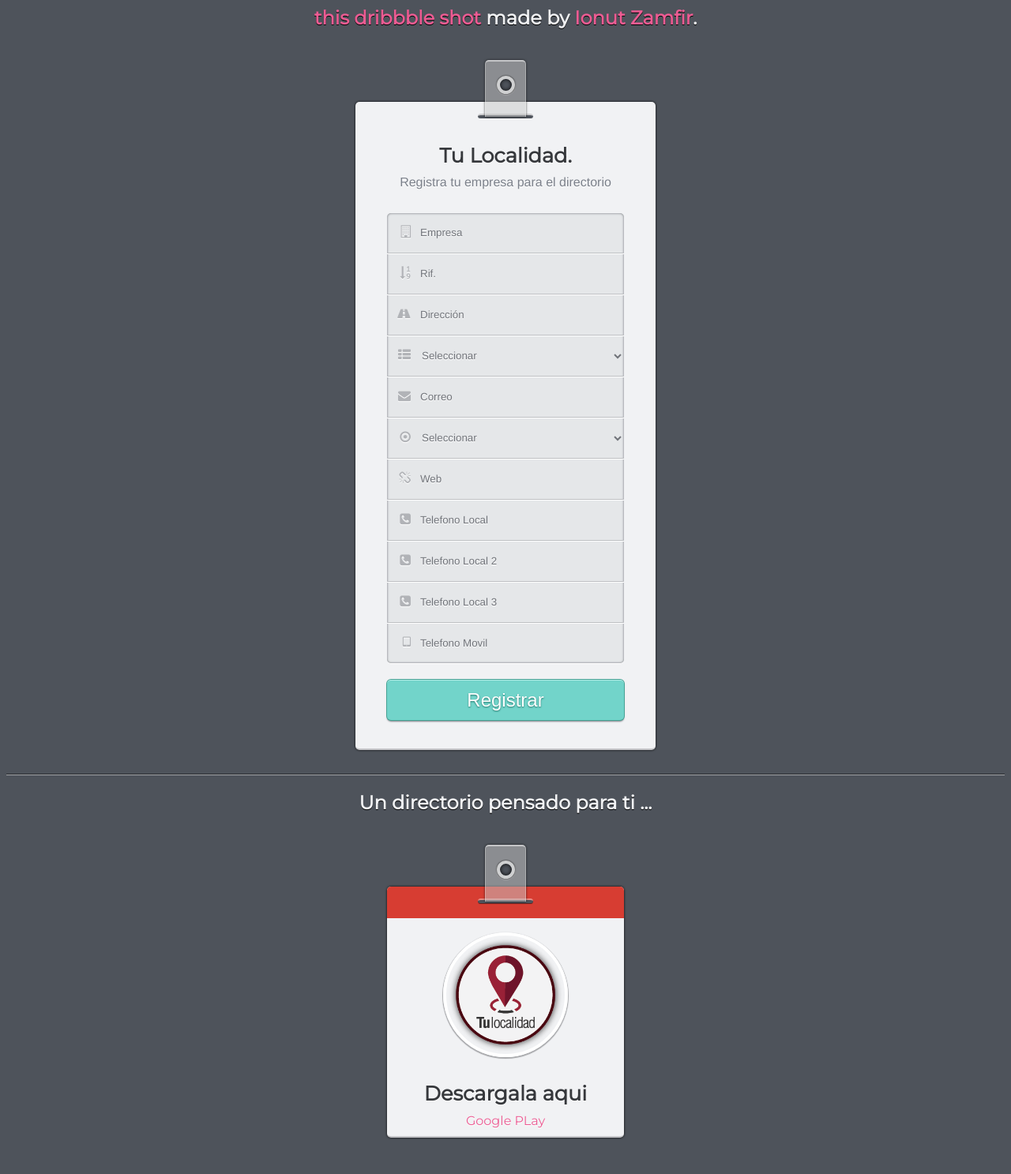
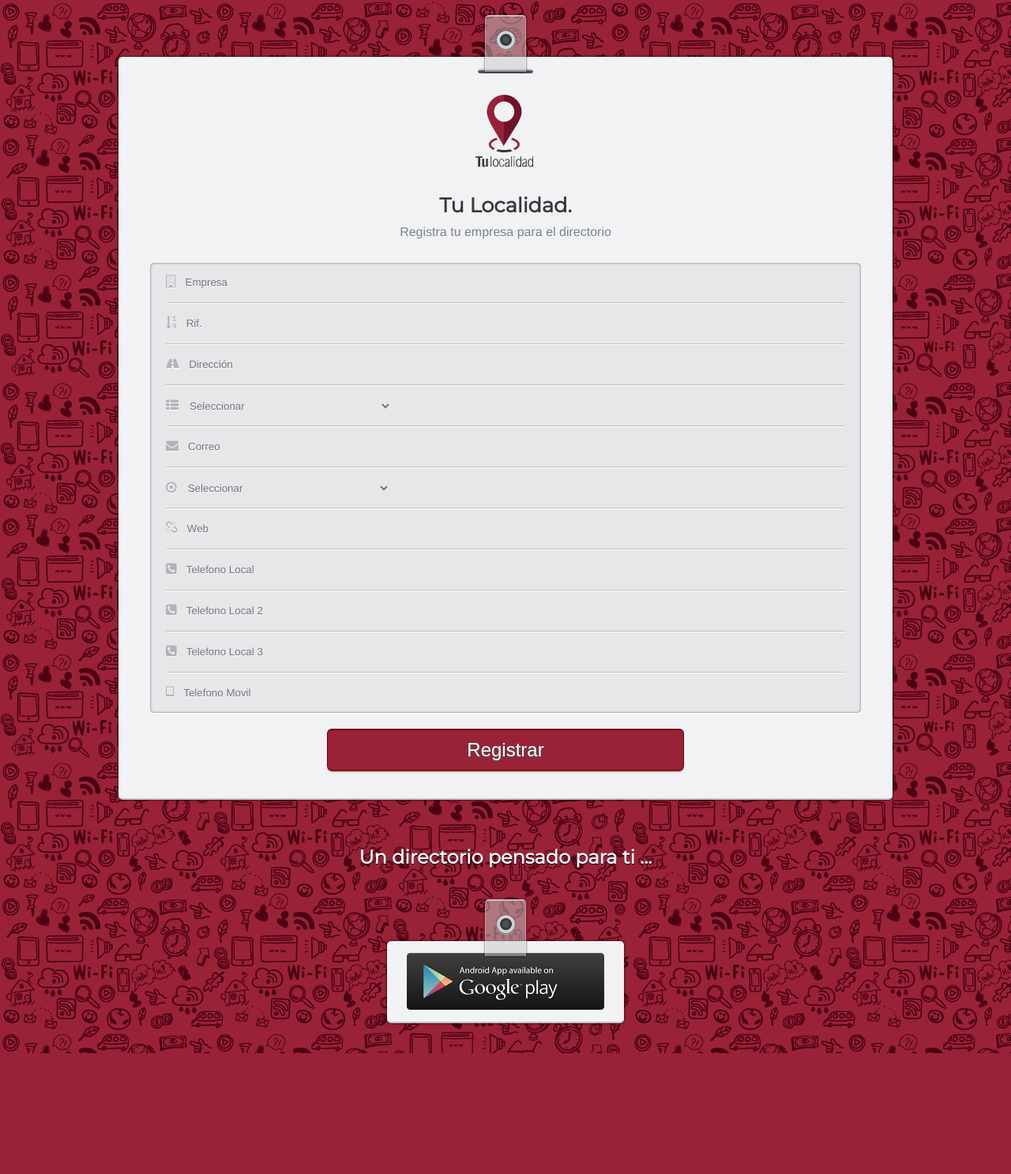
Before and after one commit to KeySystemsDev/tulocalidad_formulario, a PHP site: page / in a window 1280 px wide. Shown: the whole page at 79% size. After the commit the page ends 1334 px from the top, so only its background shows below. Run offline with PHP 8.4, Linux system fonts and the light colour scheme; data that the repository does not hold is empty; some libraries are stand-ins or nearby versions; some web fonts are replaced.

Commit message:
cambios en formulario mejora de estilo

```diff
--- a/index.php
+++ b/index.php
@@ -6,9 +6,12 @@
   <title>.:Tu Localidad:.</title>
 </head>
 <body>
-  <h2> <a href="http://dribbble.com/shots/899672-Login-Form">this dribbble shot</a> made by <a href="http://dribbble.com/ionuss">Ionut Zamfir</a>.</h2>
+
   <div class="ribbon"></div>
   <div class="login">
+  <div>
+    <img class="img-logo-tulocalidad"src="img/tulocalidad.png">
+  </div>
   <h1>Tu Localidad.</h1>
   <p>Registra tu empresa para el directorio</p>
   <form name="formulario" action="procesar.php" method="post">
@@ -79,9 +82,9 @@
     <button type="submit">Registrar</button>
   </form>
   </div>
-  <hr>
-
-  <h2>Un directorio pensado para ti ...</h2>
+  <br>
+  <br>
+  <!--<h2>Un directorio pensado para ti ...</h2>
   <div class="ribbon ior"></div>
   <div class="login io">
     <div class="press"> <span></span></div>
@@ -89,5 +92,15 @@
     <h1>Descargala aqui</h1>
     <a href="https://play.google.com/store/apps/details?id=com.ionicframework.tulocalidad511234">Google PLay</a>
   </div>
+  <br><br>-->
+
+  <h2>Un directorio pensado para ti ...</h2>
+  <div class="ribbon ior"></div>
+  <div class="andrid-play">
+    <a target="_blank" href="https://play.google.com/store/apps/details?id=com.ionicframework.tulocalidad511234">
+      <img class="android-img" src="img/Download-Android-App.png" alt="ggIO">
+    </a>
+  </div>
   <br><br>
+
 </body>
--- a/style.css
+++ b/style.css
@@ -1,7 +1,13 @@
 body{
-  background: #4E535B;
+  background: #FFF;
   font-family: 'Montserrat', Arial;
   font-size: 1em;
+
+
+  margin: 0;
+
+  background-image: url(img/screen.png);
+
 }
 h2{
   text-align: center;
@@ -42,7 +48,7 @@ a{
   text-align: center;
   color: #36383C;
   text-shadow: 0 1px 0 #FFF;
-  max-width: 300px;
+  max-width: 900px;
   margin: 0 auto;
   padding: 15px 40px 20px 40px;
   box-shadow: 0 0 3px #000;
@@ -60,7 +66,7 @@ a{
 }
 h1{
   font-size: 1.6em;
-  margin-top: 30px;
+  margin-top: 0px;
   margin-bottom: 10px;
 }
 p{
@@ -71,12 +77,14 @@ p{
   margin-bottom: 30px;
 }
 .input{
-  text-align: right;
+  text-align: left;
   background: #E5E7E9;
   border-radius: 5px;
   overflow: hidden;
   box-shadow: inset 0 0 3px #65686E;
   border-bottom: 1px solid #FFF;
+  padding-left: 20px;
+  padding-right: 20px;
 }
 input{
   width: 260px;
@@ -138,14 +146,15 @@ input:focus{
 }
 button{
   margin-top: 20px;
-  display: block;
-  width: 100%;
+  /*display: block;*/
+  text-align: center;
+  width: 50%;
   line-height: 2em;
-  background: rgba(114,212,202,1);
+  background: #992237;
   border-radius: 5px;
   border:0;
-  border-top: 1px solid #B2ECE6;
-  box-shadow: 0 0 0 1px #46A294, 0 2px 2px #808389;
+  border-top: 1px solid rgb(112,0,0);
+  box-shadow: 0 0 0 1px rgb(112,0,0), 0 2px 2px rgb(112,0,0);
   color: #FFFFFF;
   font-size: 1.5em;
   text-shadow: 0 1px 2px #21756A;
@@ -213,3 +222,32 @@ hr{
   font-size: 1.5em;
   margin-bottom: 5px;
 }
+
+.img-logo-tulocalidad{
+  display: block;
+  margin-left: auto;
+  margin-right: auto;
+  width: 150px;
+  height: 150px;
+}
+.android-img{
+  display: block;
+  margin-left: auto;
+  margin-right: auto;
+  width: 250px;
+}
+.android-img:hover{
+  opacity: 0.8; filter: alpha(opacity=80);
+}
+.andrid-play{
+   background: #F1F2F4;
+  border-bottom: 2px solid #C5C5C8;
+  border-radius: 5px;
+  text-align: center;
+  color: #36383C;
+  text-shadow: 0 1px 0 #FFF;
+  max-width: 300px;
+  margin: 0 auto;
+  padding: 15px 0px 15px 0px;
+  box-shadow: 0 0 3px #000;
+}
```
Also changed, not shown: img/Download-Android-App.png (added), img/Download-iPhone-App.png (added), img/fondo.jpg (added), img/screen.png (added), img/tulocalidad.png (added).
